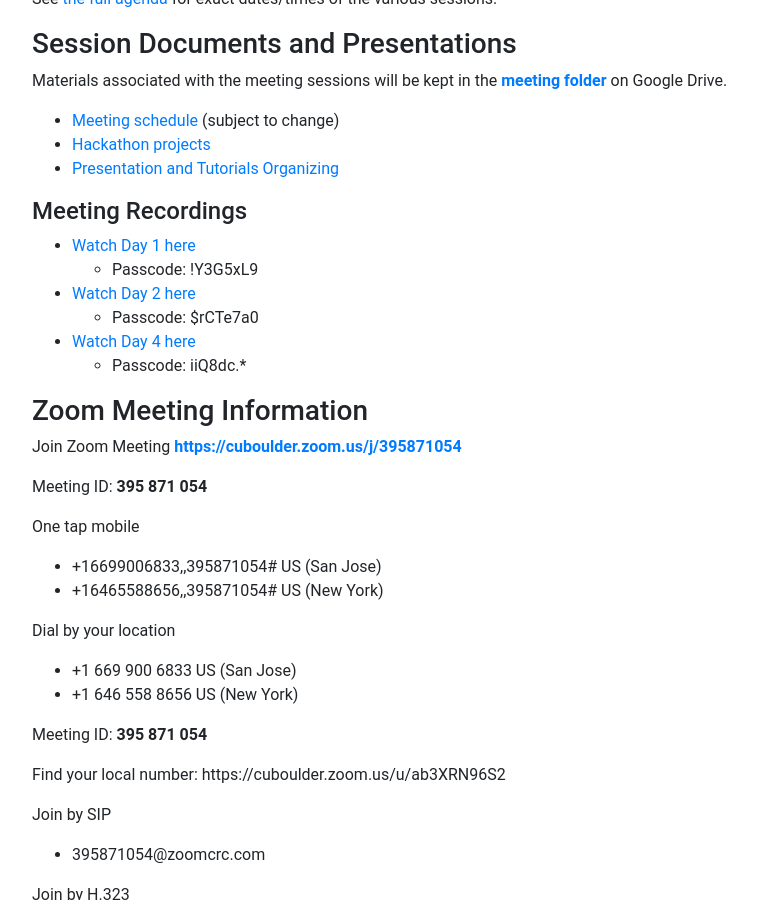
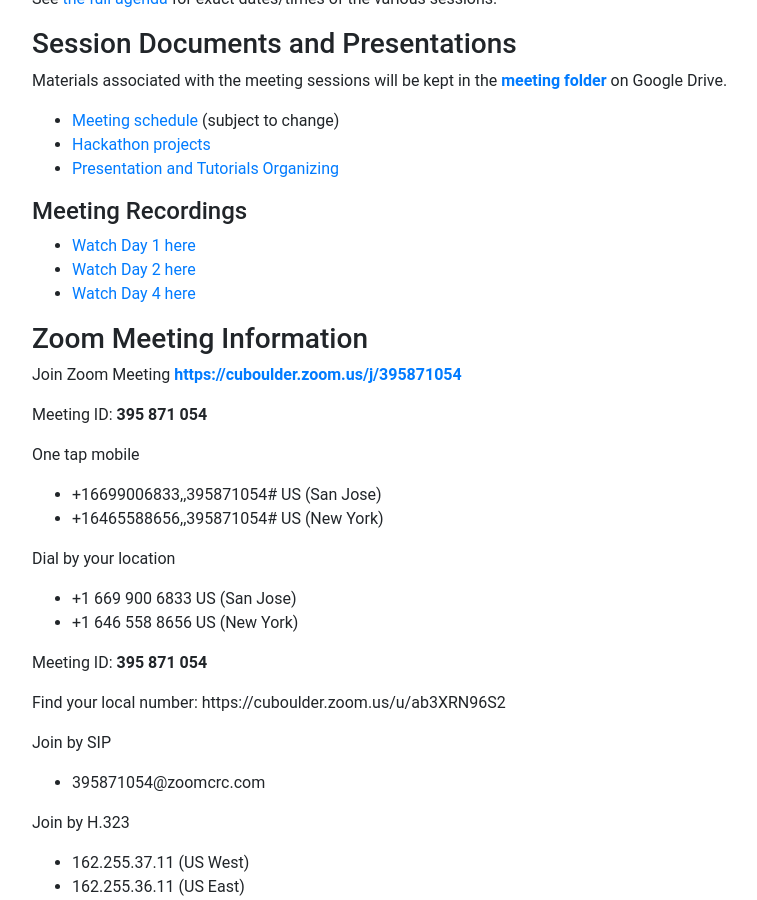
Before and after one commit to heliophysicsPy/heliophysicsPy.github.io, a Jekyll site: the page built from _pages/meetings/spring2021.md, in a window 1280 px wide and 900 px high, scrolled down 388 px. Shown: the whole window, without its empty margins (69-826 px from the left). Built offline with Jekyll 4.4.1, drawn with Linux system fonts in a browser that asks for light colours; nearby versions of some CDN libraries.

Commit message:
changing spring 2021 meeting zoom links to videos on G-Drive and not Zoom Cloud

```diff
--- a/_pages/meetings/spring2021.md
+++ b/_pages/meetings/spring2021.md
@@ -24,12 +24,9 @@
 
 #### Meeting Recordings
 
- - [Watch Day 1 here](https://cuboulder.zoom.us/rec/share/fP-LpSikrHRYGEeJ-g9BMXLpZ78h67gSHy6iXvR937lE8OpQV07HoyD15mC1O-gD.Wif-UdiYIK8FU3PR)
-   - Passcode: !Y3G5xL9
- - [Watch Day 2 here](https://cuboulder.zoom.us/rec/share/hQzT1TQLAIpmcG2LYv3W_e1KiHoA2stgaRSj-JEu74iO2dlVNC4t4GyqcaAZaA94.UXgwJcanCjiZ1OS6)
-   - Passcode: $rCTe7a0
- - [Watch Day 4 here](https://cuboulder.zoom.us/rec/share/CvNAKj0wF9-ZQbGJ2aP3l7utEFGTFD5rBLk1eS1972E6h0s5ikMfa8V97-0PAVtT.aoiLpUZi5CmRRsC2)
-   - Passcode: iiQ8dc.*
+ - [Watch Day 1 here](https://drive.google.com/file/d/1H4FxnNdRmG5ZpyXrFzt2S8yM1h5iArWo/view?usp=sharing)
+ - [Watch Day 2 here](https://drive.google.com/file/d/162bCkIQ7tLmrt4NdwMkhe3pyfbr9t_Kp/view?usp=sharing)
+ - [Watch Day 4 here](https://drive.google.com/file/d/1xaq0VdV9IFRhJ5ZhYTvRi_1o-BzdXQ4T/view?usp=sharing)
 
 ### Zoom Meeting Information
 
```
